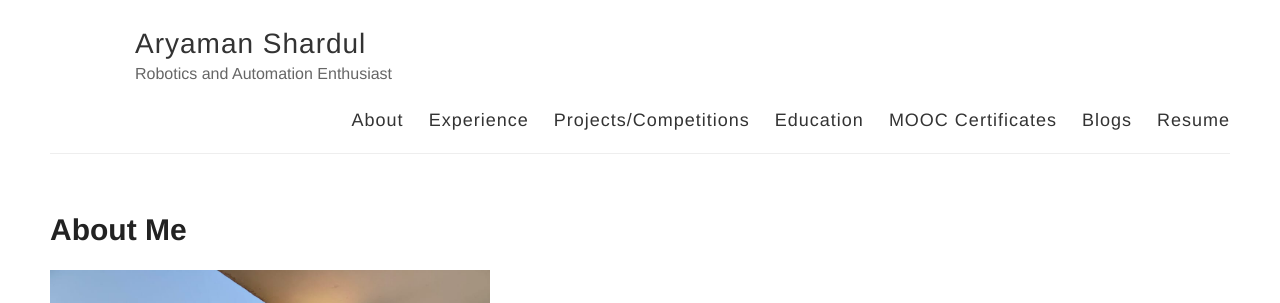
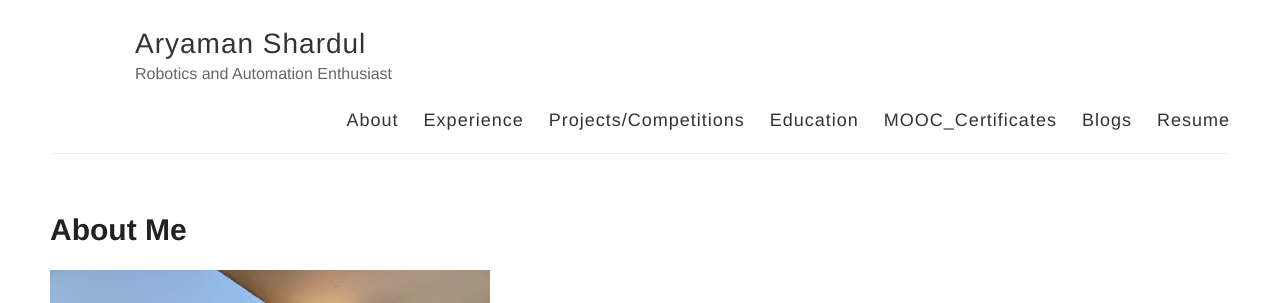
Before and after one commit to Aryaman22102002/Aryaman22102002.github.io, a Jekyll site: the page built from index.html, in a window 1280 px wide. Shown: the top 303 px of the page. Built offline with Jekyll 4.4.1, drawn with Linux system fonts in a browser that asks for light colours.

Commit message:
Minor Update

```diff
--- a/_layouts/default.html
+++ b/_layouts/default.html
@@ -32,7 +32,7 @@
                     <a href="{{ site.baseurl }}/work_experience">Experience</a>
                     <a href="{{ site.baseurl }}/projects">Projects/Competitions</a>
                     <a href="{{ site.baseurl }}/education">Education</a>
-                    <a href="{{ site.baseurl }}/MOOC_Certificates_List">MOOC Certificates</a>
+                    <a href="{{ site.baseurl }}/MOOC_Certificates_List">MOOC_Certificates</a>
                     <a href="{{ site.baseurl }}/blogs">Blogs</a>
                     <a href="{{ site.baseurl }}/Resume/Aryaman_Shardul_CV.pdf">Resume</a>
                 </nav>
```
